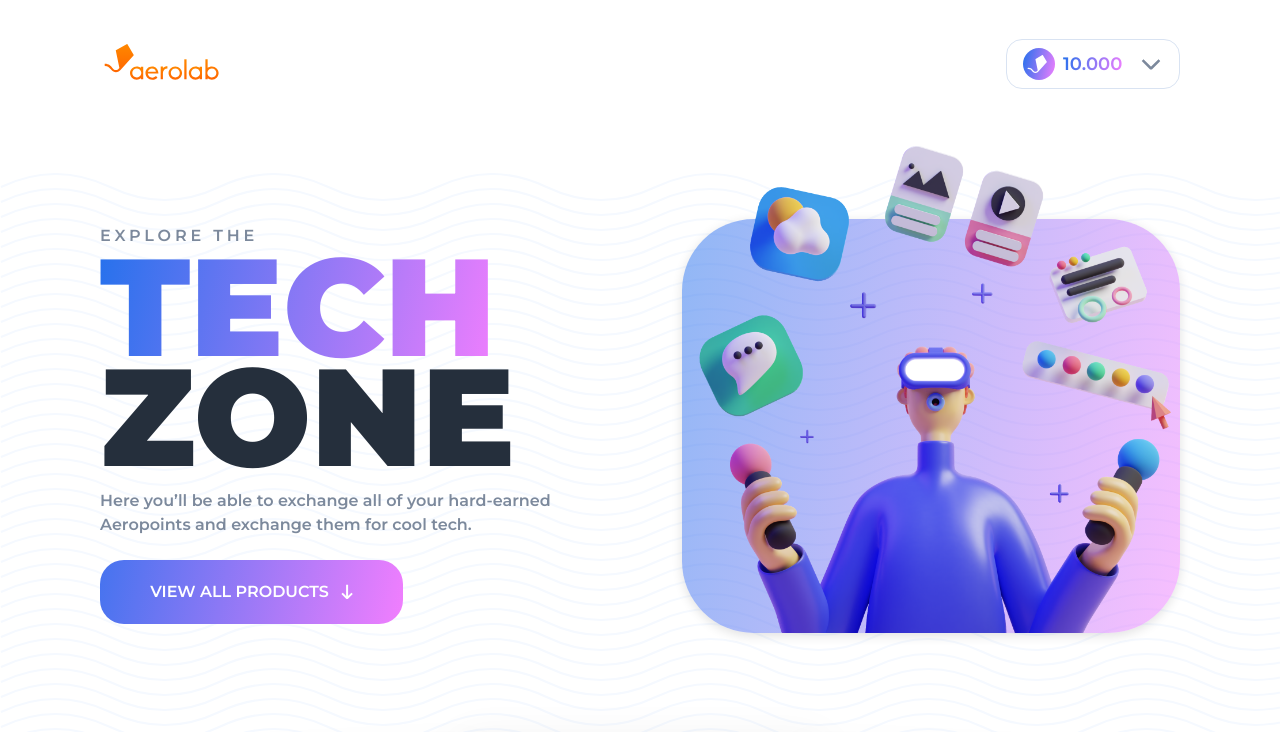
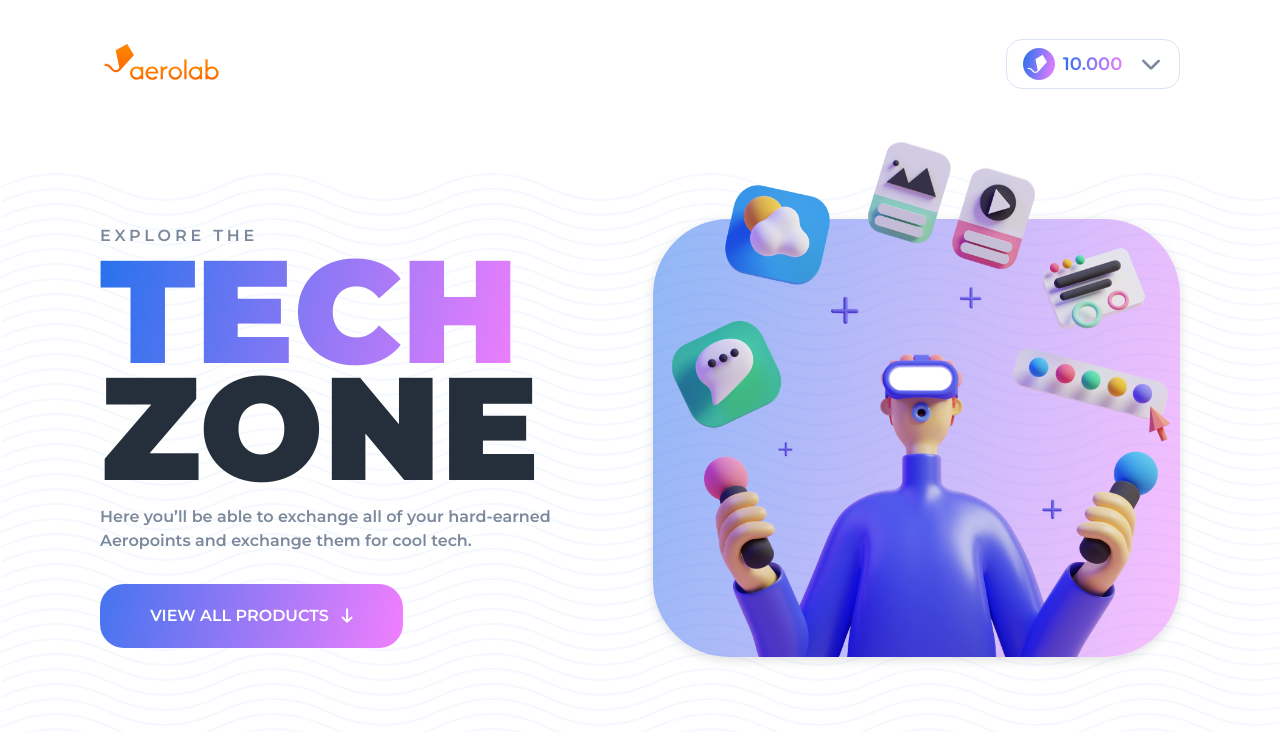
Before and after one commit to sebasusnik/aerolab-frontend-challenge, a Next.js app: page / in a window 1280 px wide. Shown: the top 732 px of the page. Built offline with nearby package versions, Linux system fonts and the light colour scheme.

Commit message:
landing scale

```diff
--- a/styles/components/page/landing.css
+++ b/styles/components/page/landing.css
@@ -11,7 +11,7 @@
   }
   @media (min-width: 78.75rem){
     padding-bottom: 2rem;
-    font-size: clamp(0.69em, 0.8vw + 0.05em, 1em);
+    font-size: clamp(0.73em, 0.8vw + 0.05em, 1em);
     flex-direction: row;
     align-items: inherit;
     gap: 3.5em;
```
